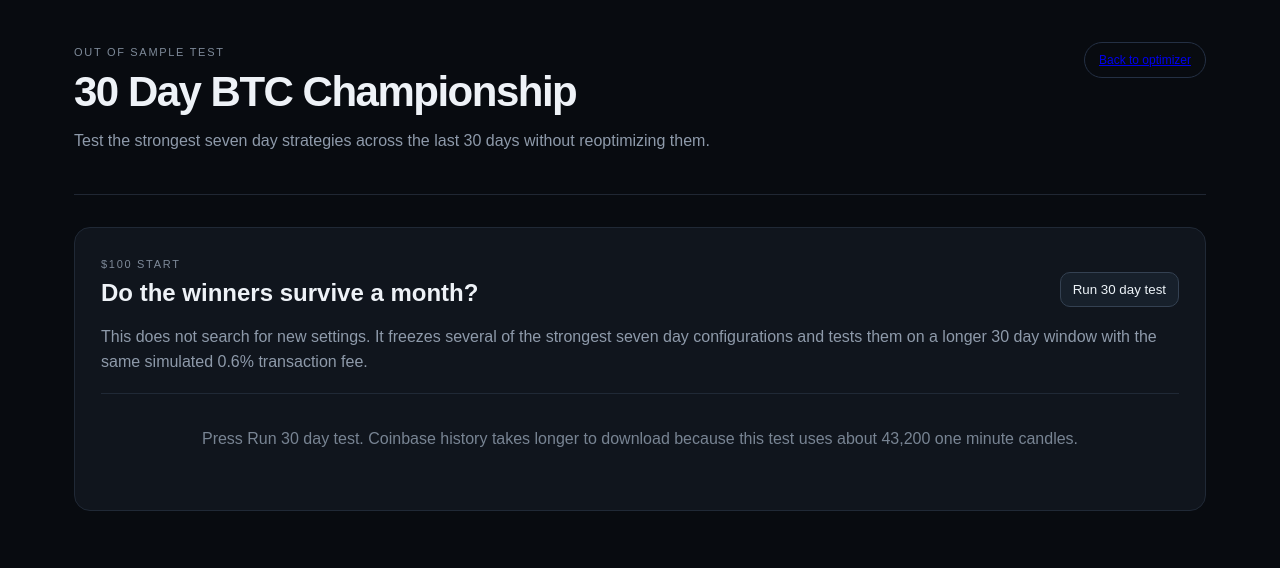
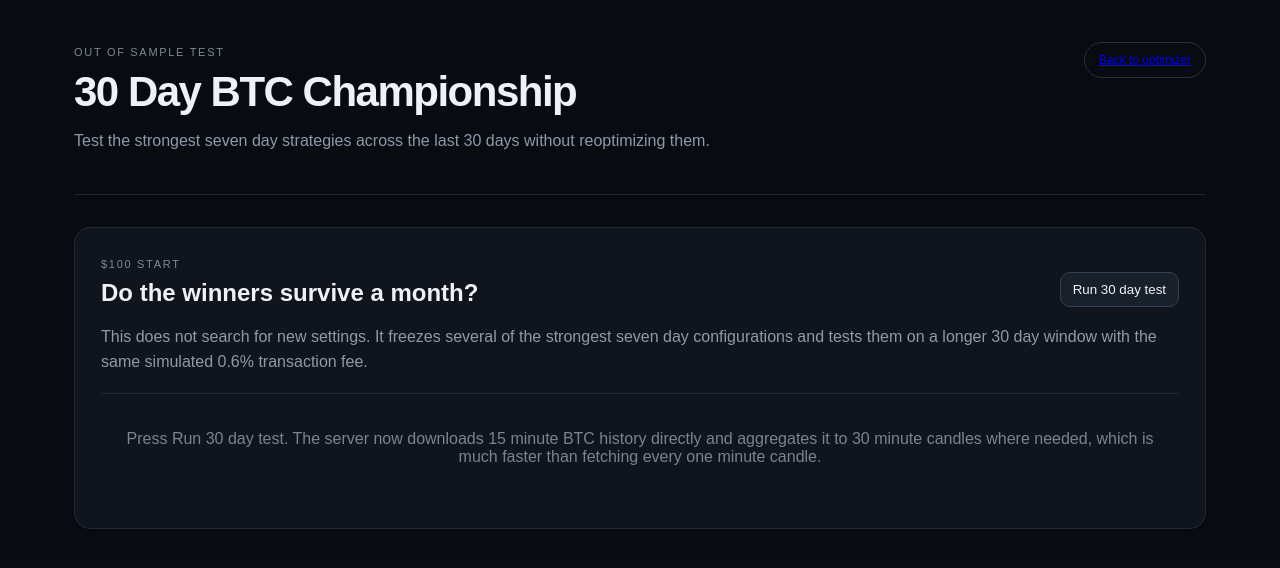
Before and after one commit to jcabinetry/btc-reversal-trader, a Next.js app: page /month-test in a window 1280 px wide. Shown: the top 568 px of the page. Built offline with nearby package versions, Linux system fonts and the light colour scheme.

Commit message:
Handle month test errors and faster candle source

```diff
--- a/app/month-test/page.js
+++ b/app/month-test/page.js
@@ -2,14 +2,14 @@
 import {useState} from 'react';
 export default function MonthTest(){
  const [data,setData]=useState(null),[status,setStatus]=useState('idle'),[error,setError]=useState('');
- async function run(){setStatus('loading');setError('');try{const r=await fetch('/api/month-test',{cache:'no-store'}),d=await r.json();if(!r.ok||d.error)throw new Error(d.error||'30 day test failed');setData(d);setStatus('done');}catch(e){setError(e.message);setStatus('error');}}
+ async function run(){setStatus('loading');setError('');try{const r=await fetch('/api/month-test',{cache:'no-store'});const text=await r.text();let d;try{d=JSON.parse(text);}catch{throw new Error(text?.slice(0,180)||`Server returned ${r.status}`);}if(!r.ok||d.error)throw new Error(d.error||'30 day test failed');setData(d);setStatus('done');}catch(e){setError(e.message||'30 day test failed');setStatus('error');}}
  return <main><header><div><span className="eyebrow">OUT OF SAMPLE TEST</span><h1>30 Day BTC Championship</h1><p>Test the strongest seven day strategies across the last 30 days without reoptimizing them.</p></div><a className="live" href="/optimizer">Back to optimizer</a></header>
  <section className="panel" style={{marginTop:32}}><div className="panelHead"><div><span className="eyebrow">$100 START</span><h2>Do the winners survive a month?</h2></div><button onClick={run} disabled={status==='loading'}>{status==='loading'?'Downloading 30 days...':data?'Run again':'Run 30 day test'}</button></div>
  <p className="panelCopy">This does not search for new settings. It freezes several of the strongest seven day configurations and tests them on a longer 30 day window with the same simulated 0.6% transaction fee.</p>
- {status==='idle'&&<div className="empty">Press Run 30 day test. Coinbase history takes longer to download because this test uses about 43,200 one minute candles.</div>}
- {status==='loading'&&<div className="empty">Downloading and replaying roughly 43,200 BTC candles. Rate limit retries are automatic, so this can take a little while.</div>}
+ {status==='idle'&&<div className="empty">Press Run 30 day test. The server now downloads 15 minute BTC history directly and aggregates it to 30 minute candles where needed, which is much faster than fetching every one minute candle.</div>}
+ {status==='loading'&&<div className="empty">Downloading 30 days of 15 minute BTC candles and replaying the frozen strategies. Rate limit retries are automatic.</div>}
  {status==='error'&&<div className="empty errorText">30 day test could not finish: {error}</div>}
- {data&&<><div className="benchmarkRow"><Metric label="CANDLES" value={data.candles.toLocaleString()}/><Metric label="BUY AND HOLD" value={`$${data.buyHoldEnding.toFixed(2)}`}/><Metric label="HOLD RETURN" value={`${data.buyHoldReturnPct>=0?'+':''}${data.buyHoldReturnPct.toFixed(2)}%`}/></div>
+ {data&&<><div className="benchmarkRow"><Metric label="15 MINUTE CANDLES" value={data.candles.toLocaleString()}/><Metric label="BUY AND HOLD" value={`$${data.buyHoldEnding.toFixed(2)}`}/><Metric label="HOLD RETURN" value={`${data.buyHoldReturnPct>=0?'+':''}${data.buyHoldReturnPct.toFixed(2)}%`}/></div>
  <div className="backtestSummary"><strong>Best 30 day bot: {data.best.name} at ${data.best.endingBalance.toFixed(2)}</strong><span>{data.best.endingBalance>data.buyHoldEnding?'It beat buy and hold in this 30 day window.':'Buy and hold still beat the best tested bot in this 30 day window.'}</span></div>
  <div className="rankList">{data.results.map((s,i)=><div className={`rankRow ${s.endingBalance>data.buyHoldEnding?'beatHold':''}`} key={s.name}><div className="rankNum">#{i+1}</div><div className="rankName"><strong>{s.name}: {s.minutes} minute EMA {s.fast}/{s.slow}</strong><span>Confirm {(s.confirm*100).toFixed(2)}%, min profit {(s.minProfit*100).toFixed(2)}%, stop {(s.stop*100).toFixed(2)}%.</span></div><RM label="ENDING" value={`$${s.endingBalance.toFixed(2)}`}/><RM label="RETURN" value={`${s.returnPct>=0?'+':''}${s.returnPct.toFixed(2)}%`}/><RM label="TRADES" value={String(s.trades)}/><RM label="FEES" value={`$${s.fees.toFixed(2)}`}/><RM label="WIN RATE" value={`${s.winRate.toFixed(1)}%`}/><RM label="DRAWDOWN" value={`${s.maxDrawdown.toFixed(1)}%`}/><div className="holdBadge">{s.endingBalance>data.buyHoldEnding?'BEAT HOLD':'BELOW HOLD'}</div></div>)}</div></>}
  </section></main>;
```
